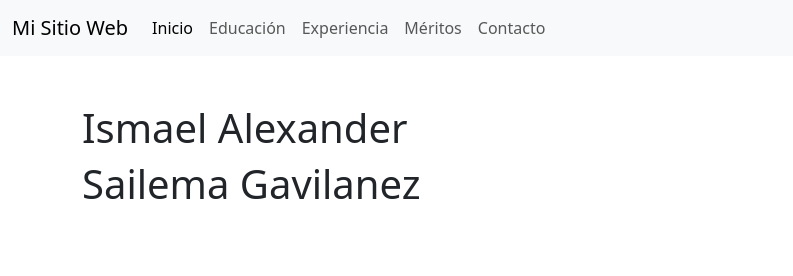
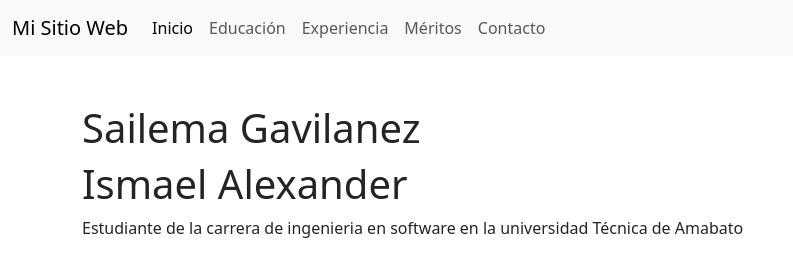
Before and after one commit to IsmaelSailema20/PracticaGit4A_SailemaIsmael, a plain HTML site: page index.html in a window 1280 px wide. Shown: the whole page, without its empty margins (0-793 px from the left). Drawn offline with nearby package versions, Linux system fonts and the light colour scheme.

Commit message:
Se agregó un resumen de mi CV.

```diff
--- a/index.html
+++ b/index.html
@@ -37,8 +37,11 @@
     </div>
   </nav>
   <section class="container mt-5">
+    <h1>Sailema Gavilanez</h1>
     <h1>Ismael Alexander</h1>
-    <h1>Sailema Gavilanez</h1>
+    <p>
+        Estudiante de la carrera de ingenieria en software en la universidad Técnica de Amabato
+    </p>
   </section>
   <script src="https://cdn.jsdelivr.net/npm/bootstrap@5.3.0-alpha1/dist/js/bootstrap.bundle.min.js"></script>
 </body>
```
